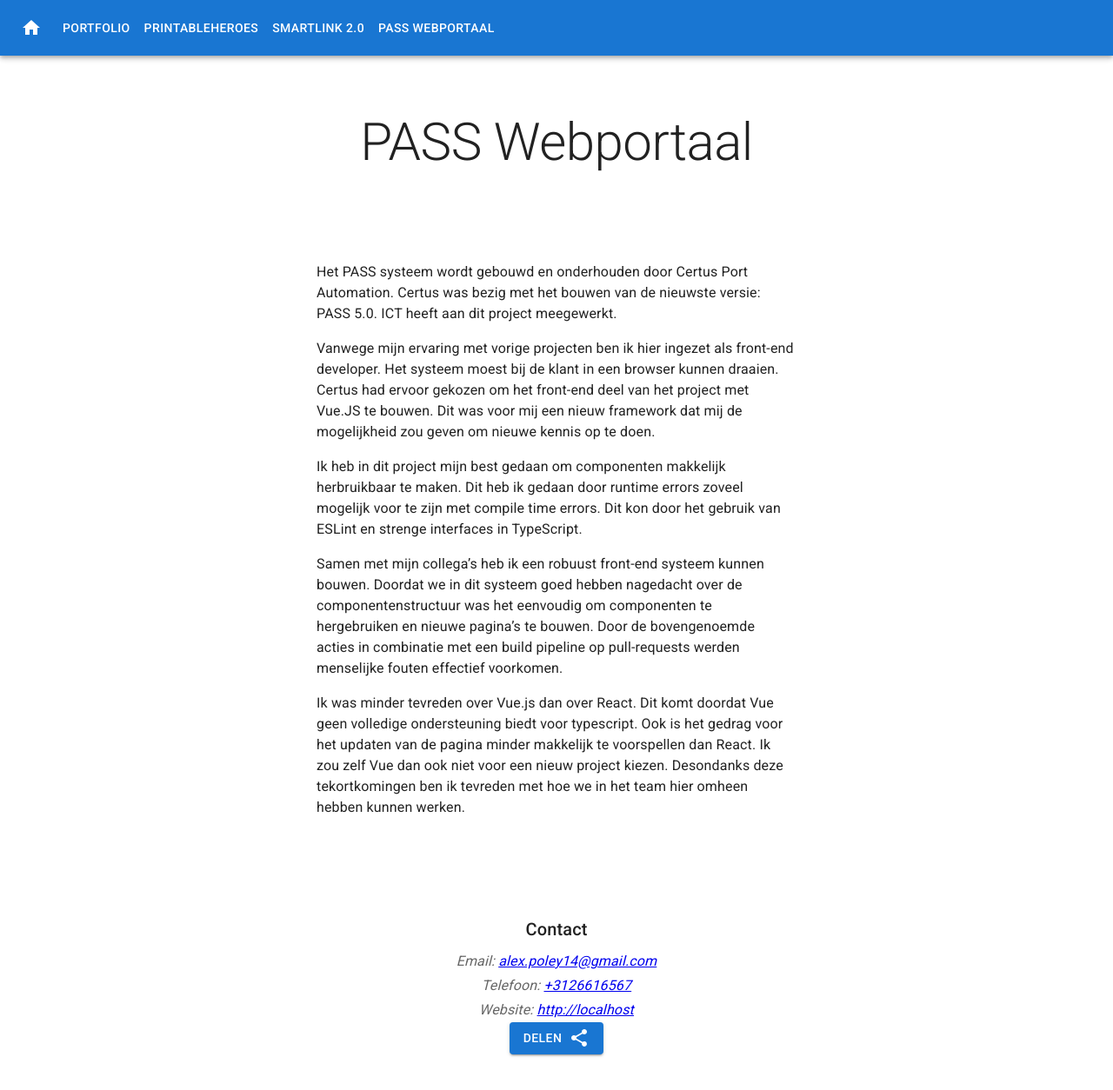
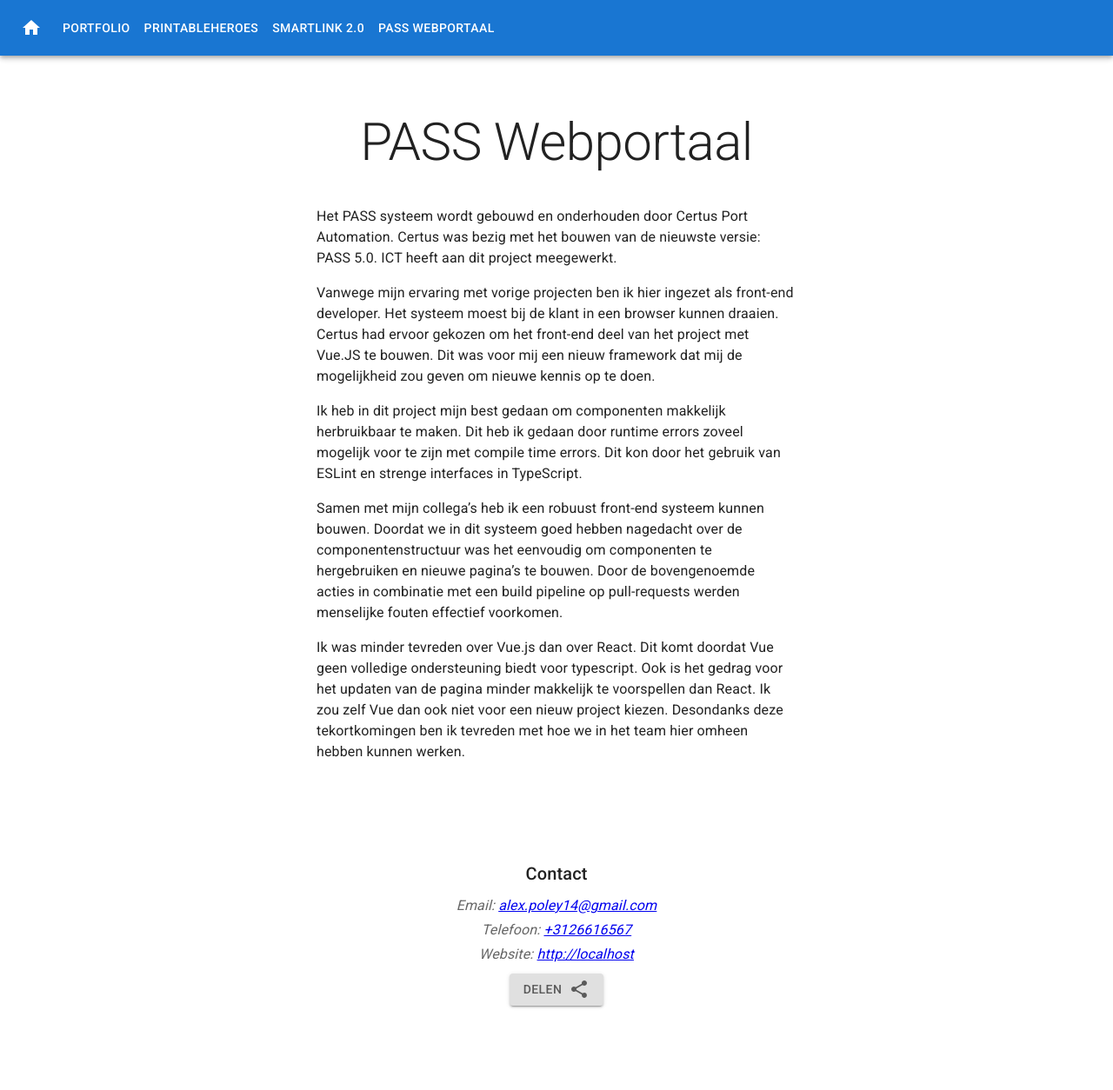
Before and after one commit to Raideron/CV, a Next.js app: page /projects/pass in a window 1280 px wide. Shown: the top 1254 px of the page at 87% size. After the commit the page ends 1205 px from the top, so only its background shows below. Built offline with nearby package versions, Linux system fonts and the light colour scheme.

Commit message:
Call to action portfolio

```diff
--- a/pages/_app.tsx
+++ b/pages/_app.tsx
@@ -176,10 +176,12 @@ const App = (props: AppProps) => {
 						<br />
 						<Button
 							variant="contained"
+							color="inherit"
 							sx={{
 								display: "flex",
 								alignItems: "center",
 								margin: "auto",
+								marginTop: 1,
 							}}
 							onClick={() => {
 								if (typeof window !== undefined) {
--- a/pages/projects/[projectName].tsx
+++ b/pages/projects/[projectName].tsx
@@ -28,14 +28,14 @@ const ProjectPage: NextPage = () => {
 						align="center"
 						color="text.primary"
 						gutterBottom
-						sx={{ pb: 4 }}
+						sx={{ pb: 2 }}
 					>
 						{project.displayName}
 					</Typography>
 
 					{!!project.website && (
 						<Stack
-							sx={{ pb: 4 }}
+							sx={{ pb: 2 }}
 							direction="row"
 							spacing={2}
 							justifyContent="center"
@@ -50,11 +50,7 @@ const ProjectPage: NextPage = () => {
 						</Stack>
 					)}
 
-					<Typography
-						sx={{ pt: 4 }}
-						color="text.primary"
-						variant="body1"
-					>
+					<Typography color="text.primary" variant="body1">
 						{project.longDescription}
 					</Typography>
 				</Container>
```
Also changed, not shown: pages/index.tsx (+9 -0 lines).
